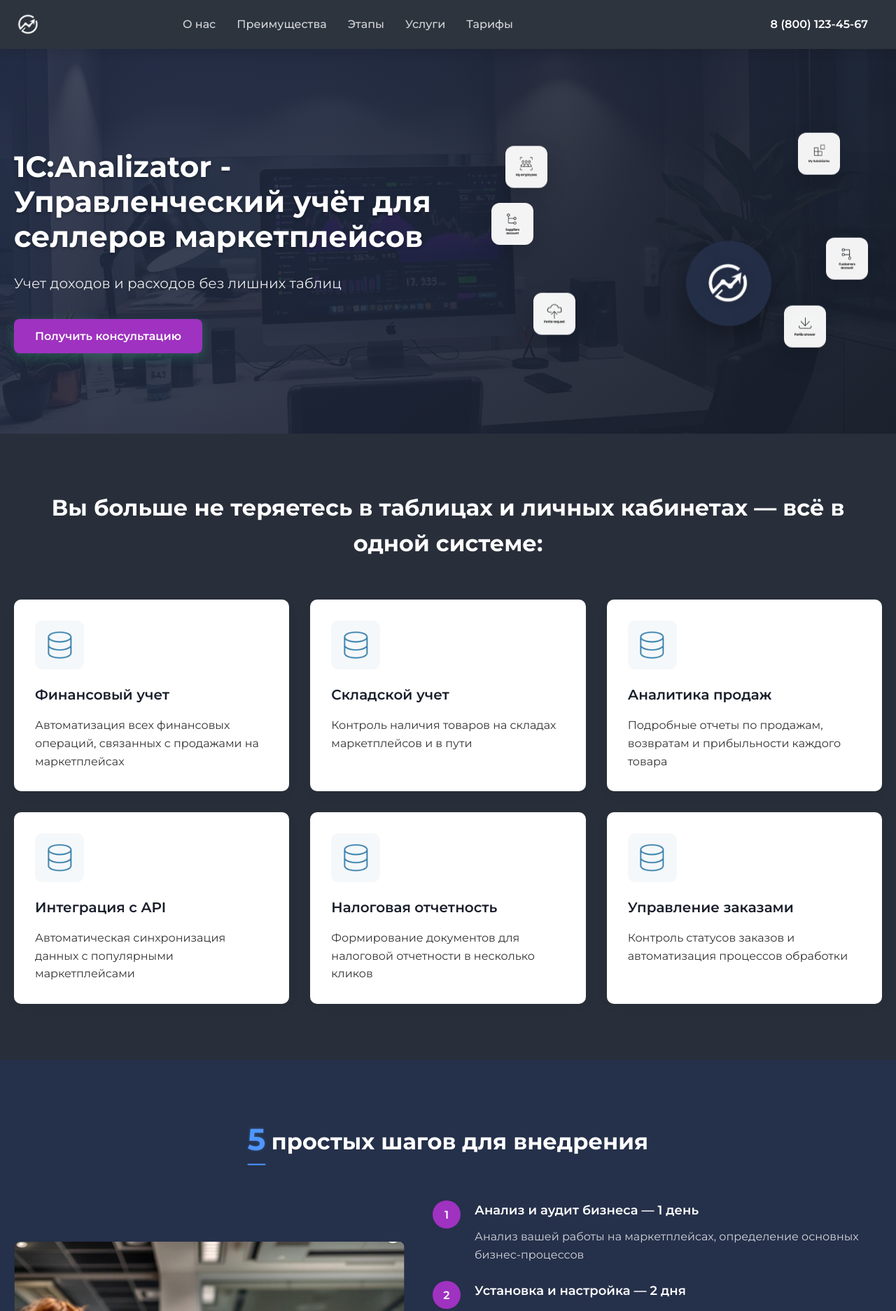
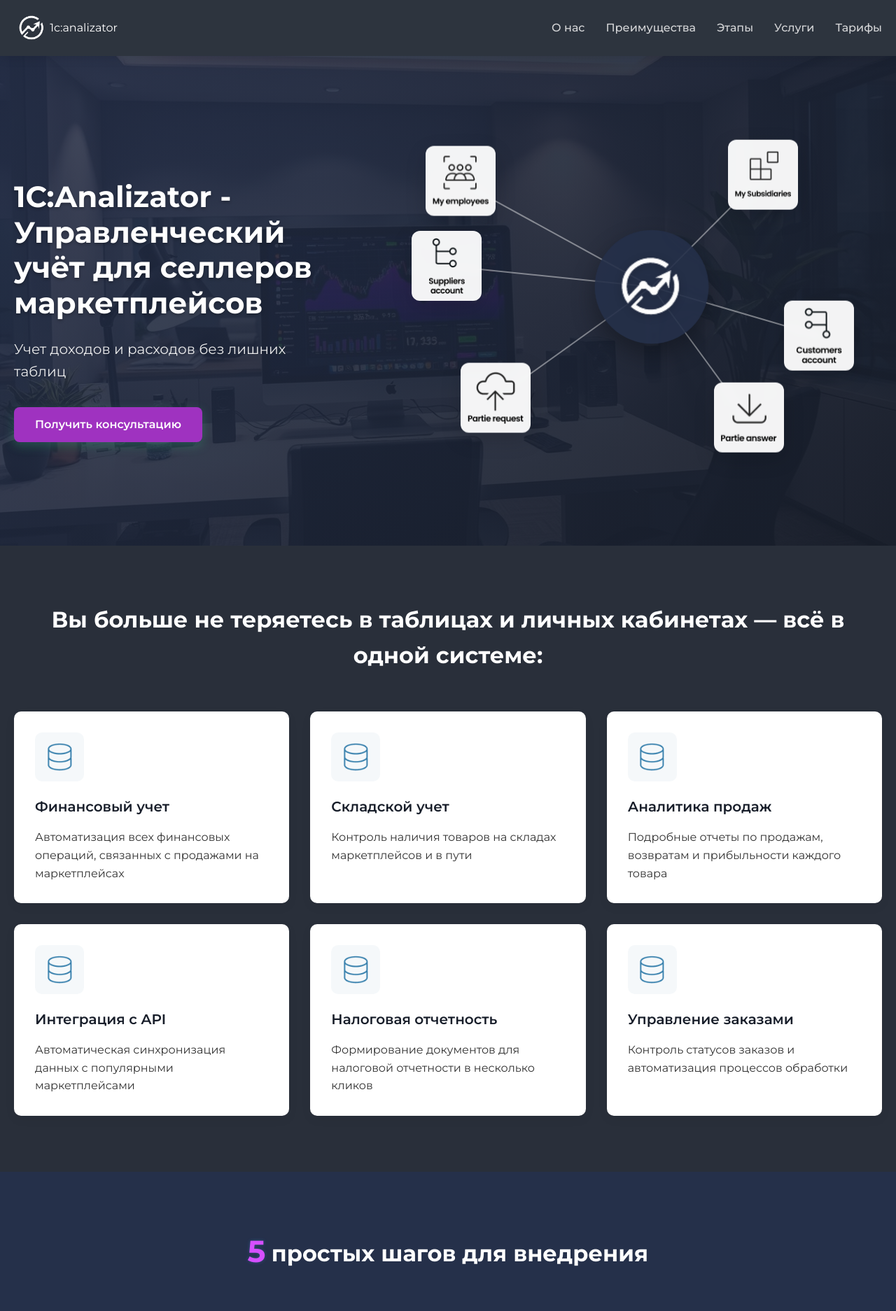
Before and after one commit to KoboSteruS/QUIBOT, a Flask app: page / in a window 1280 px wide. Shown: the top 1874 px of the page at 70% size. Run offline with Flask 2, Linux system fonts and the light colour scheme.

Commit message:
third version

```diff
--- a/static/css/components.css
+++ b/static/css/components.css
@@ -14,7 +14,7 @@
 
 /* Highlighted numbers */
 .highlighted-number {
-    color: #4F96FF;
+    color: #d64fff;
     font-size: 1.3em;
     font-weight: 700;
     position: relative;
@@ -103,16 +103,6 @@
     animation: none;
 }
 
-.highlighted-number::after {
-    content: '';
-    position: absolute;
-    bottom: -2px;
-    left: 0;
-    width: 100%;
-    height: 2px;
-    background-color: #4F96FF;
-    border-radius: 1px;
-}
 
 .stages__wrapper {
     display: flex;
@@ -181,13 +171,13 @@
 .stages__result {
     background-color: #292F3A;
     color: #fff;
-    padding: 25px;
+    padding: 10px;
     border-radius: 10px;
     margin-top: 40px;
 }
 
 .stages__result-title {
-    font-size: 36px;
+    font-size: 30px;
     font-weight: 600;
     margin-bottom: 10px;
 }
@@ -388,7 +378,7 @@
 }
 
 .services__container {
-    max-width: 500px;
+    padding-left: 225px;
     margin: 0 auto;
     transition: all 0.5s ease;
     position: relative;
@@ -404,6 +394,7 @@
 }
 
 .services__cta {
+    margin-left: 200px;
     width: 405px;
     display: flex;
     justify-content: center;
@@ -418,7 +409,7 @@
 }
 
 .service-button {
-    width: 400px;
+    width: 800px;
     display: flex;
     align-items: center;
     justify-content: space-between;
@@ -461,6 +452,7 @@
 }
 
 .service-content {
+    width: 800px;
     background-color: #FFFFFF;
     border-radius: 0 0 10px 10px;
     padding: 0;
@@ -1223,6 +1215,7 @@
 }
 
 .btn--purple {
+    padding-left: 225px;
     background-color: #6A5ACD;
     color: white;
     padding: 15px 30px;
--- a/static/css/styles.css
+++ b/static/css/styles.css
@@ -143,17 +143,17 @@ input, textarea, select {
 }
 
 .logo__link {
+    color: #fff;
     display: flex;
     align-items: center;
     text-decoration: none;
 }
 
 .logo__img {
-    height: 40px;
+    height: 50px;
 }
 
 .nav {
-    margin-left: 200px;
     display: flex;
     align-items: center;
 }
@@ -273,7 +273,7 @@ input, textarea, select {
 }
 
 .hero__content {
-    flex: 0 0 50%;
+    flex: 0 0 40%;
     animation: fadeInUp 1s ease-out;
 }
 
@@ -313,10 +313,31 @@ input, textarea, select {
 }
 
 .hero__images {
-    flex: 0 0 45%;
+    flex: 0 0 55%;
     position: relative;
-    height: 350px;
+    height: 500px;
     animation: fadeIn 1.5s ease-out;
+}
+
+.hero__lines {
+    position: absolute;
+    top: 0;
+    left: 0;
+    right: 0;
+    bottom: 0;
+    pointer-events: none;
+    z-index: 1;
+}
+
+.hero__lines line {
+    stroke-dasharray: 300;
+    stroke-dashoffset: 300;
+    transition: stroke-dashoffset 1.5s ease;
+    opacity: 0.7;
+}
+
+.hero__lines line.animated {
+    stroke-dashoffset: 0;
 }
 
 @keyframes fadeIn {
@@ -330,8 +351,8 @@ input, textarea, select {
 
 .hero__icon-container {
     position: absolute;
-    width: 60px;
-    height: 60px;
+    width: 100px;
+    height: 100px;
     background-color: rgba(255, 255, 255, 0.95);
     border-radius: 12px;
     display: flex;
@@ -341,6 +362,7 @@ input, textarea, select {
     animation: float 3s ease-in-out infinite;
     transition: all 0.3s ease;
     backdrop-filter: blur(5px);
+    z-index: 3;
 }
 
 .hero__icon-container:hover {
@@ -348,56 +370,56 @@ input, textarea, select {
     box-shadow: 0 15px 35px rgba(0, 0, 0, 0.2);
 }
 
-.hero__icon-container:nth-child(1) {
-    top: 40px;
-    left: 20px;
+#icon1 {
+    top: 30px;
+    left: 30px;
     animation-delay: 0.2s;
 }
 
-.hero__icon-container:nth-child(2) {
+#icon2 {
     top: 20px;
-    right: 60px;
+    right: 120px;
     animation-delay: 0.4s;
 }
 
-.hero__icon-container:nth-child(3) {
-    top: 120px;
-    left: 0;
+#icon3 {
+    top: 150px;
+    left: 10px;
     animation-delay: 0.6s;
 }
 
-.hero__icon-container:nth-child(5) {
-    bottom: 120px;
-    right: 20px;
+#icon4 {
+    bottom: 150px;
+    right: 40px;
     animation-delay: 0.8s;
 }
 
-.hero__icon-container:nth-child(6) {
-    bottom: 40px;
-    left: 60px;
+#icon5 {
+    bottom: 60px;
+    left: 80px;
     animation-delay: 1s;
 }
 
-.hero__icon-container:nth-child(7) {
-    bottom: 20px;
-    right: 80px;
+#icon6 {
+    bottom: 30px;
+    right: 140px;
     animation-delay: 1.2s;
 }
 
 .hero__logo-container {
     position: absolute;
-    top: 50%;
-    left: 50%;
+    top: 30%;
+    left: 40%;
     transform: translate(-50%, -50%);
-    width: 120px;
-    height: 120px;
+    width: 160px;
+    height: 160px;
     background-color: rgba(37, 48, 74, 0.9);
-    border-radius: 60px;
+    border-radius: 80px;
     display: flex;
     align-items: center;
     justify-content: center;
     box-shadow: 0 15px 35px rgba(0, 0, 0, 0.3);
-    z-index: 2;
+    z-index: 4;
     animation: pulse 3s ease-in-out infinite;
 }
 
@@ -417,8 +439,8 @@ input, textarea, select {
 }
 
 .hero__icon {
-    width: 30px;
-    height: 30px;
+    width: 80px;
+    height: 80px;
     object-fit: contain;
     transition: transform 0.3s ease;
 }
@@ -428,8 +450,8 @@ input, textarea, select {
 }
 
 .hero__logo {
-    width: 80px;
-    height: 80px;
+    width: 120px;
+    height: 120px;
     object-fit: contain;
     filter: drop-shadow(0 2px 5px rgba(0, 0, 0, 0.2));
 }
--- a/static/js/script.js
+++ b/static/js/script.js
@@ -182,4 +182,42 @@ document.addEventListener('DOMContentLoaded', function() {
 
     window.addEventListener('scroll', checkElements);
     checkElements(); // Check on initial load
+
+    // Отрисовка линий между иконками и центральным логотипом
+    function drawLines() {
+        const centerLogo = document.getElementById('center-logo');
+        if (!centerLogo) return;
+
+        const centerX = centerLogo.offsetLeft + centerLogo.offsetWidth / 2;
+        const centerY = centerLogo.offsetTop + centerLogo.offsetHeight / 2;
+
+        for (let i = 1; i <= 6; i++) {
+            const icon = document.getElementById('icon' + i);
+            const line = document.getElementById('line' + i);
+
+            if (icon && line) {
+                const iconX = icon.offsetLeft + icon.offsetWidth / 2;
+                const iconY = icon.offsetTop + icon.offsetHeight / 2;
+
+                line.setAttribute('x1', centerX);
+                line.setAttribute('y1', centerY);
+                line.setAttribute('x2', iconX);
+                line.setAttribute('y2', iconY);
+
+                // Добавляем класс для плавного появления линии
+                setTimeout(() => {
+                    line.classList.add('animated');
+                }, 300 * i);
+            }
+        }
+    }
+
+    // Перерисовка линий при изменении размера окна
+    window.addEventListener('resize', drawLines);
+
+    // Запускаем отрисовку линий после загрузки страницы
+    window.addEventListener('load', drawLines);
+
+    // Выполняем первичную отрисовку после загрузки DOM
+    setTimeout(drawLines, 500);
 });
--- a/templates/index.html
+++ b/templates/index.html
@@ -19,6 +19,7 @@
                 <div class="logo">
                     <a href="#" class="logo__link">
                         <img src="{{ url_for('static', filename='img/logo.png') }}" alt="1C:Analizator" class="logo__img">
+                        1c:analizator
                     </a>
                 </div>
                 <nav class="nav">
@@ -30,9 +31,6 @@
                         <li class="nav__item"><a href="#pricing" class="nav__link">Тарифы</a></li>
                     </ul>
                 </nav>
-                <div class="header__contacts">
-                    <a href="tel:+78001234567" class="header__phone">8 (800) 123-45-67</a>
-                </div>
                 <button class="burger" aria-label="Открыть меню">
                     <span class="burger__line"></span>
                     <span class="burger__line"></span>
@@ -51,27 +49,35 @@
                     <a href="#contact" class="btn btn--primary hero__btn">Получить консультацию</a>
                 </div>
                 <div class="hero__images">
-                    <div class="hero__icon-container">
+                    <div class="hero__icon-container" id="icon1">
                         <img src="{{ url_for('static', filename='img/icon-doc.png') }}" alt="" class="hero__icon">
                     </div>
-                    <div class="hero__icon-container">
+                    <div class="hero__icon-container" id="icon2">
                         <img src="{{ url_for('static', filename='img/icon-chart.png') }}" alt="" class="hero__icon">
                     </div>
-                    <div class="hero__icon-container">
+                    <div class="hero__icon-container" id="icon3">
                         <img src="{{ url_for('static', filename='img/icon-folder.png') }}" alt="" class="hero__icon">
                     </div>
-                    <div class="hero__logo-container">
+                    <div class="hero__logo-container" id="center-logo">
                         <img src="{{ url_for('static', filename='img/logo.png') }}" alt="1C:Analizator" class="hero__logo">
                     </div>
-                    <div class="hero__icon-container">
+                    <div class="hero__icon-container" id="icon4">
                         <img src="{{ url_for('static', filename='img/icon-settings.png') }}" alt="" class="hero__icon">
                     </div>
-                    <div class="hero__icon-container">
+                    <div class="hero__icon-container" id="icon5">
                         <img src="{{ url_for('static', filename='img/icon-dashboard.png') }}" alt="" class="hero__icon">
                     </div>
-                    <div class="hero__icon-container">
+                    <div class="hero__icon-container" id="icon6">
                         <img src="{{ url_for('static', filename='img/icon-report.png') }}" alt="" class="hero__icon">
                     </div>
+                    <svg class="hero__lines" width="100%" height="100%" xmlns="http://www.w3.org/2000/svg">
+                        <line id="line1" x1="0" y1="0" x2="0" y2="0" stroke="rgba(255,255,255,0.6)" stroke-width="2" />
+                        <line id="line2" x1="0" y1="0" x2="0" y2="0" stroke="rgba(255,255,255,0.6)" stroke-width="2" />
+                        <line id="line3" x1="0" y1="0" x2="0" y2="0" stroke="rgba(255,255,255,0.6)" stroke-width="2" />
+                        <line id="line4" x1="0" y1="0" x2="0" y2="0" stroke="rgba(255,255,255,0.6)" stroke-width="2" />
+                        <line id="line5" x1="0" y1="0" x2="0" y2="0" stroke="rgba(255,255,255,0.6)" stroke-width="2" />
+                        <line id="line6" x1="0" y1="0" x2="0" y2="0" stroke="rgba(255,255,255,0.6)" stroke-width="2" />
+                    </svg>
                 </div>
             </div>
         </div>
@@ -176,7 +182,6 @@
                     </ol>
                     <div class="stages__result">
                         <h3 class="stages__result-title">Полное внедрение всего за <span class="highlighted-number">30</span> дней</h3>
-                        <p class="stages__result-desc">Запустите автоматизированный учет для вашего бизнеса уже через месяц</p>
                     </div>
                 </div>
             </div>
```
Also changed, not shown: other parts of static/css/styles.css (+32 -23 lines), 1 other file.
